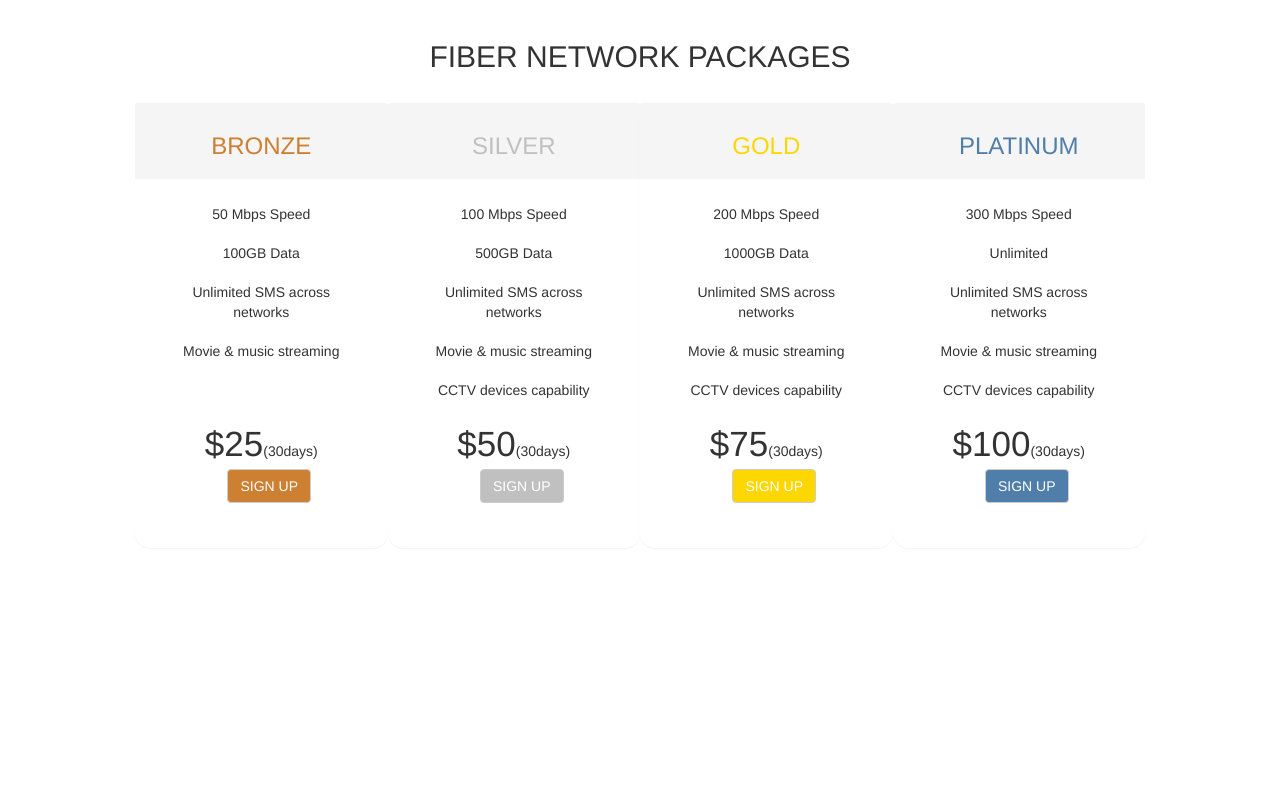
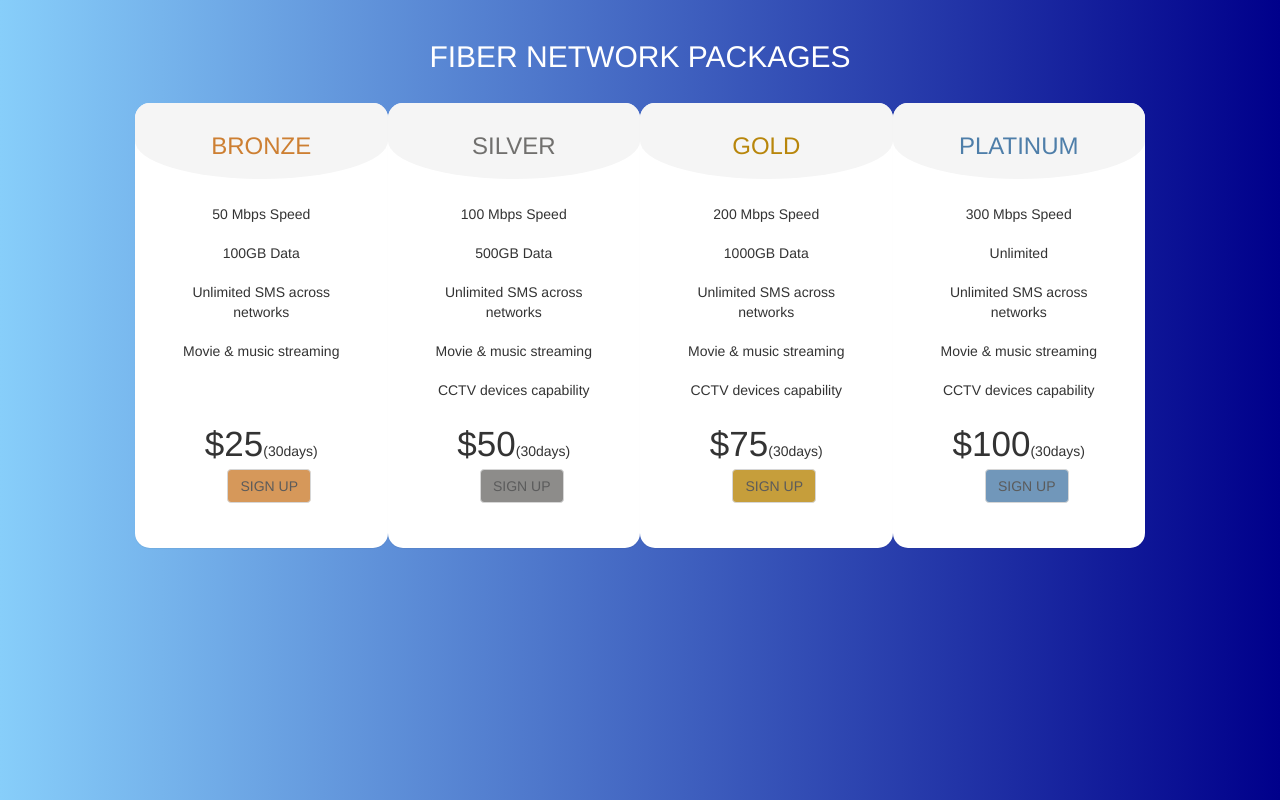
Before and after one commit to erandime/Bootstrap-simple-projects, a plain HTML site: page Project02/index.html in a window 1280 px wide. Drawn offline with nearby package versions, Linux system fonts and the light colour scheme.

Commit message:
Add files via upload

```diff
--- a/Project02/css/style.css
+++ b/Project02/css/style.css
@@ -1,6 +1,10 @@
 
-            .body {
-                background-color: blueviolet !important;
+body {
+    background-color: #B9F2FF;
+    background-image: linear-gradient(to right,lightskyblue, darkblue);
+}
+h2 {
+    color: white;
 }
 .box {
     margin:0 150px;
@@ -13,8 +17,39 @@
     border-style: hidden;
     border-radius: 15px;
 }
+.panel:hover {
+    box-shadow: 0 4px 8px 0 rgba(0, 0, 0, 0.3), 0 6px 20px 0 rgba(0, 0, 0, 0.2);
+}
 .panel-heading {
     border-style: hidden;
+    border-radius: 15px 15px 50% 50%;
+}
+.heading1 {
+    color: #CD7F32 !important;
+}
+.heading2 {
+    color: #71706E !important;
+}
+.heading3 {
+    color: #B8860B !important;
+}
+.heading4 {
+    color: #4e7ea9 !important;
+}
+.panel:hover .panel-heading {
+    color: white  !important;
+}
+.panel:hover .heading1 {
+    background-color: #CD7F32;
+}
+.panel:hover .heading2 {
+    background-color: #71706E;
+}
+.panel:hover .heading3 {
+    background-color: #B8860B;
+}
+.panel:hover .heading4 {
+    background-color: #4e7ea9;
 }
 .list-group-item {
     border-style: hidden;
@@ -24,29 +59,21 @@
     font-size: 35px !important;
 }
 .btn {
-                color:white;
+    opacity: 0.8;
+}
+.btn:hover {
+    opacity: 1;
+    font-weight: bold;
 }
 .btn1 {
     background-color: #CD7F32 !important;
 }
 .btn2 {
-                background-color: #C0C0C0 !important;
+    background-color: #71706E !important;
 }
 .btn3 {
-                background-color: #FFD700 !important;
+    background-color: #B8860B !important;
 }
 .btn4 {
     background-color: #4e7ea9 !important;
 }
-            .heading1 {
-                color: #CD7F32 !important;
-            }
-            .heading2 {
-                color: #C0C0C0 !important;
-            }
-            .heading3 {
-                color: #FFD700 !important;
-            }
-            .heading4 {
-                color: #4e7ea9 !important;
-            }
```
Lines whose indentation alone changed are shown as unchanged.
